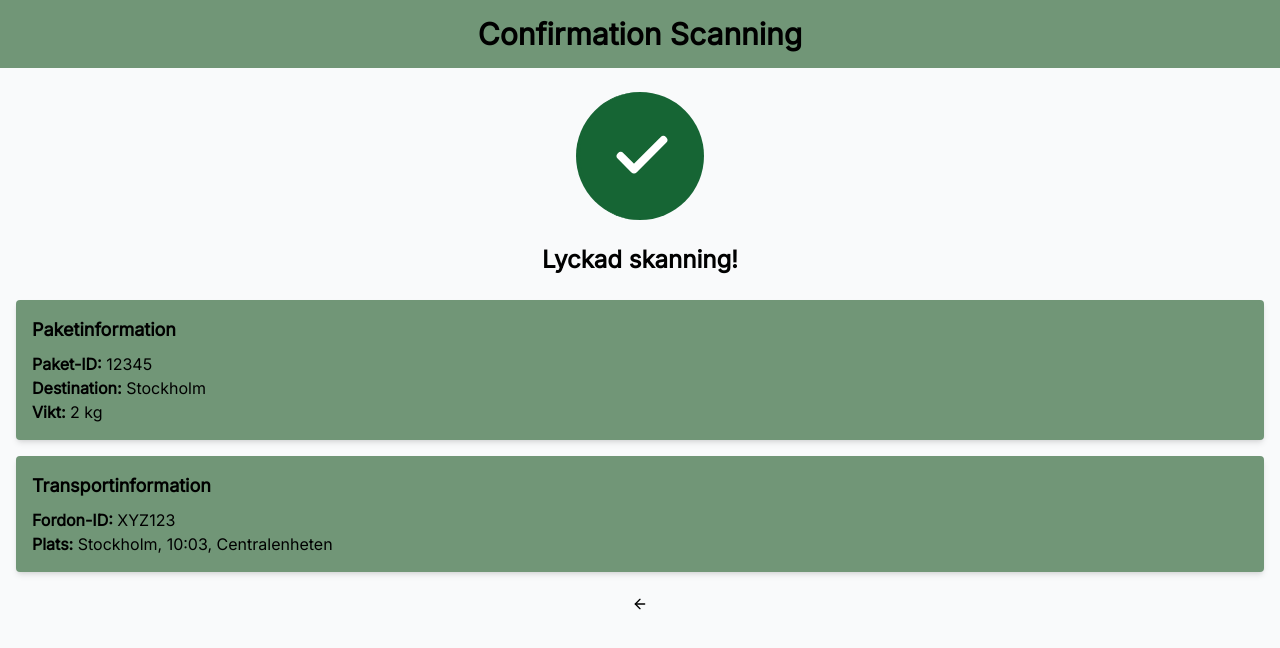
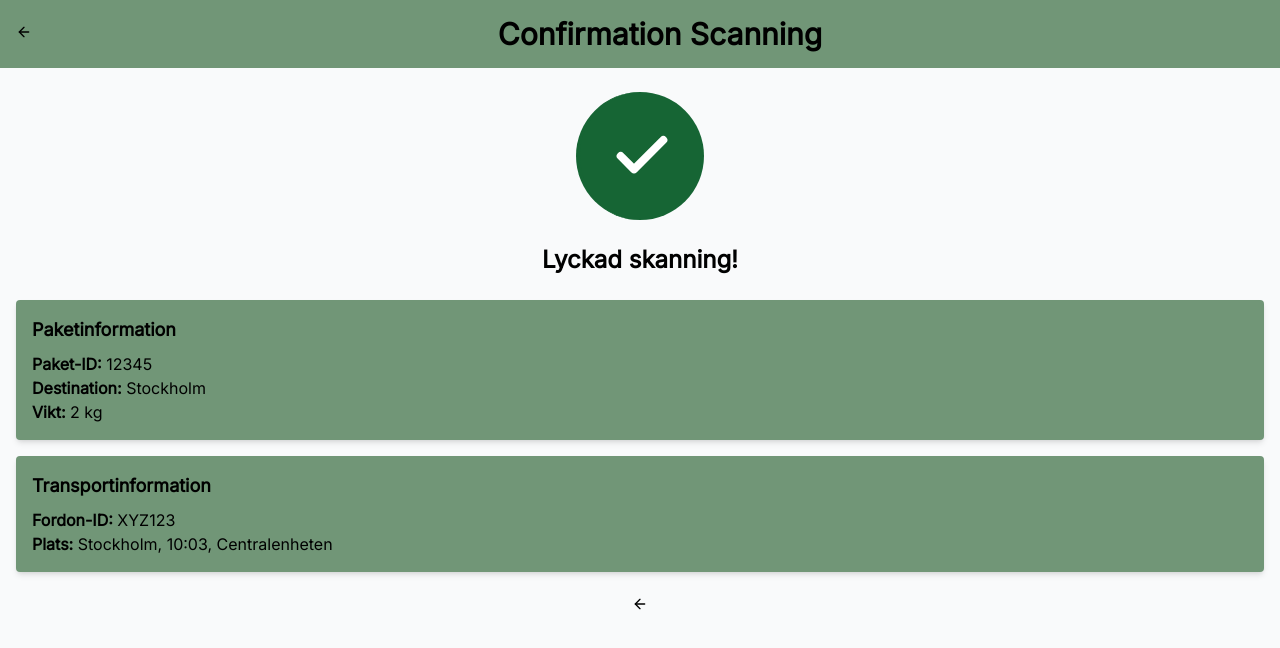
Before and after one commit to ChasAcademy-Team-9/frontend, a React (Vite) app: page /confirmation-scanning in a window 1280 px wide. Shown: the top 648 px of the page. Built offline with nearby package versions, Linux system fonts and the light colour scheme.

Commit message:
Refactor ConfirmationScanning header layout for improved structure and styling

```diff
--- a/src/pages/ConfirmationScanning.tsx
+++ b/src/pages/ConfirmationScanning.tsx
@@ -13,8 +13,11 @@ const ConfirmationScanning: React.FC = () => {
 
   return (
     <div className='min-h-screen bg-gray-50'>
-      <div className='bg-secondary text-dark p-4'>
-        <h1 className='text-3xl font-bold text-center flex items-center justify-center gap-3'>
+      <div className='relative bg-secondary text-dark p-4 flex items-center'>
+        <div className='mr-6'>
+          <BackArrow />
+        </div>
+        <h1 className='text-3xl font-bold text-center flex-1'>
           Confirmation Scanning
         </h1>
       </div>
```
